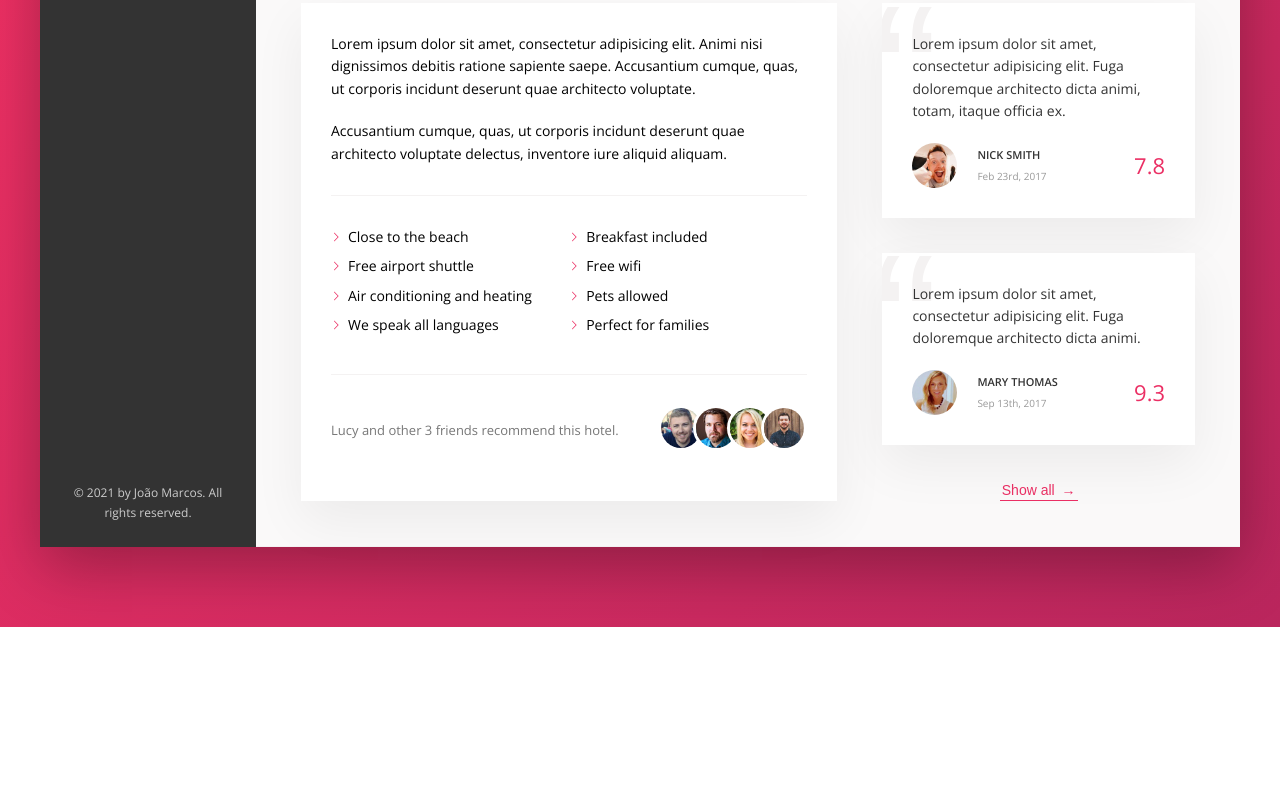
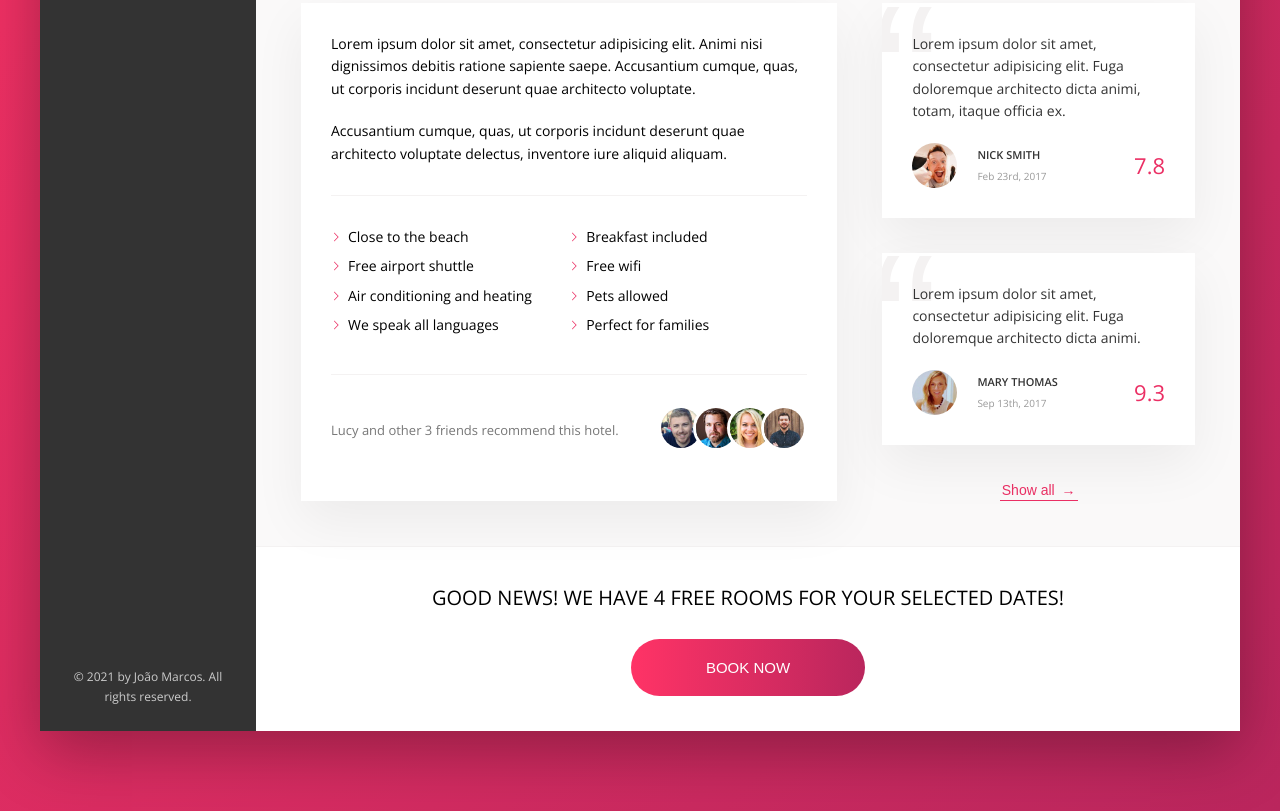
Before and after one commit to jmarc00s/Trillo, a website: page index.html in a window 1280 px wide. Shown: the part 644-1455 px from the top of the page. Before the commit the page ends 1271 px from the top, so only its background shows below. Drawn offline with nearby package versions, Linux system fonts and the light colour scheme; files that its build step writes are made by us from their sources.

Commit message:
Implementando rodapé da seção de descrição

```diff
--- a/index.html
+++ b/index.html
@@ -242,6 +242,16 @@
               <button class="btn-inline">Show all <span>&rarr;</span></button>
             </div>
           </div>
+
+          <div class="cta">
+            <h2 class="cta__book-now">
+              Good news! We have 4 free rooms for your selected dates!
+            </h2>
+            <button class="btn">
+              <span class="btn__visible">Book now</span>
+              <span class="btn__invisible">Only 4 rooms left</span>
+            </button>
+          </div>
         </main>
       </div>
     </div>
--- a/sass/_components.scss
+++ b/sass/_components.scss
@@ -432,3 +432,61 @@
     z-index: 1;
   }
 }
+
+///CTA
+
+.btn {
+  font-size: 1.5rem;
+  border: none;
+  font-weight: 300;
+  text-transform: uppercase;
+  border-radius: 10rem;
+  background-image: linear-gradient(
+    to right,
+    var(--color-primary-light),
+    var((--color-primary-dark))
+  );
+  color: var(--color-white);
+  position: relative;
+  overflow: hidden;
+  cursor: pointer;
+
+  & > * {
+    display: inline-block;
+    height: 100%;
+    width: 100%;
+    transition: all 0.2s;
+  }
+
+  &__visible {
+    padding: 2rem 7.5rem;
+  }
+
+  &__invisible {
+    position: absolute;
+    padding: 2rem 0rem;
+    left: 0;
+    top: -100%;
+  }
+
+  &:hover {
+    background-image: linear-gradient(
+      to left,
+      var(--color-primary-light),
+      var((--color-primary-dark))
+    );
+  }
+
+  &:hover &__visible {
+    transform: translateY(100%);
+  }
+
+  &:hover &__invisible {
+    top: 0;
+  }
+
+  &:focus {
+    outline: none;
+    animation: pulsate 1s infinite;
+  }
+}
--- a/sass/_layout.scss
+++ b/sass/_layout.scss
@@ -56,3 +56,15 @@
   flex-direction: column;
   align-items: center;
 }
+
+.cta {
+  padding: 3.5rem 0;
+  text-align: center;
+
+  &__book-now {
+    text-transform: uppercase;
+    font-size: 2rem;
+    font-weight: 300;
+    margin-bottom: 2.5rem;
+  }
+}
```
